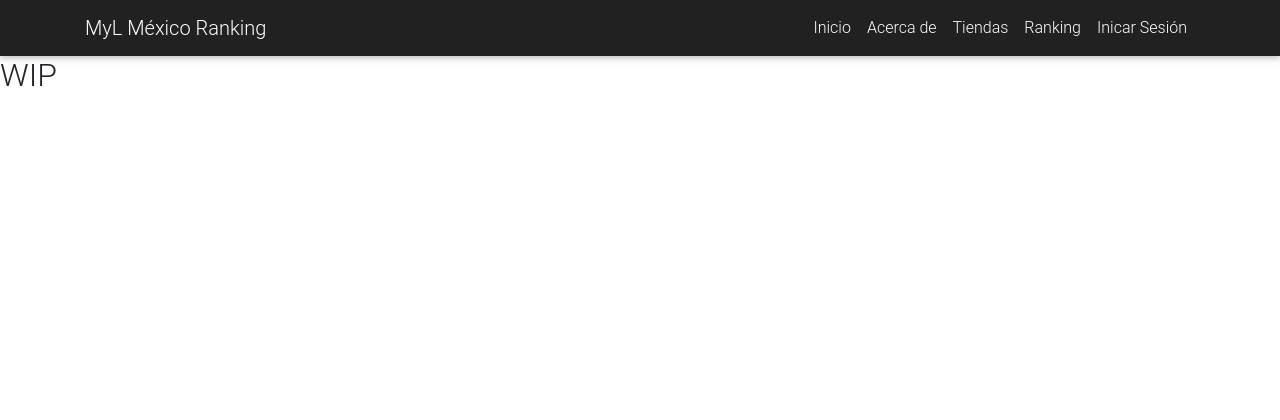
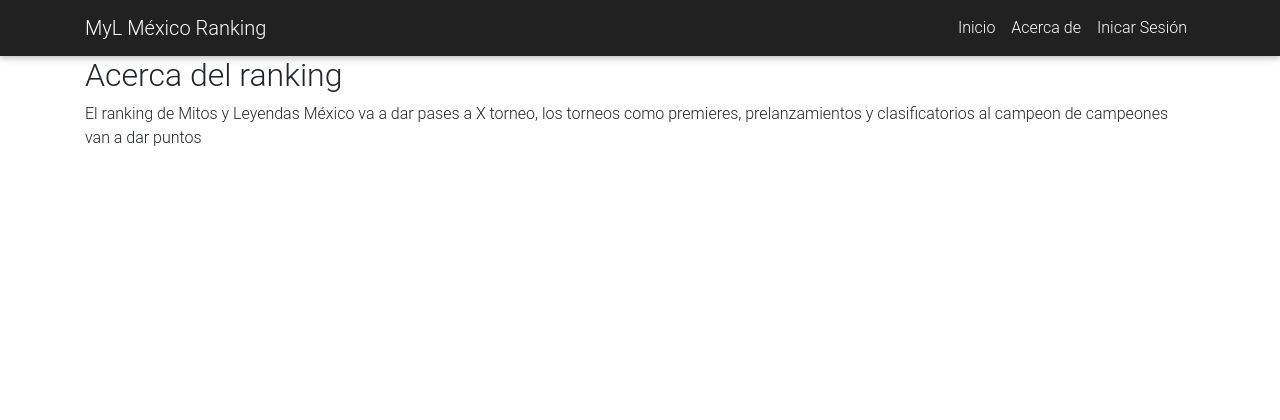
Before and after one commit to kevotovar/myl, a Django app: page /about in a window 1280 px wide. Shown: the top 420 px of the page. Run offline with Django 3.2, Linux system fonts and the light colour scheme; some libraries are stand-ins or nearby versions.

Commit message:
Comment menu links and add copy for about

```diff
--- a/templates/about.html
+++ b/templates/about.html
@@ -4,6 +4,16 @@
 
 {% block main %}
   <main>
-    <h2>WIP</h2>
+    <div class="container">
+      <div class="row">
+        <div class="col-12">
+          <h2>Acerca del ranking</h2>
+          <p>
+            El ranking de Mitos y Leyendas México va a dar pases a X torneo, los torneos como premieres,
+            prelanzamientos y clasificatorios al campeon de campeones van a dar puntos
+          </p>
+        </div>
+      </div>
+    </div>
   </main>
 {% endblock %}
--- a/templates/base.html
+++ b/templates/base.html
@@ -35,7 +35,7 @@
           <li class="nav-item">
             <a class="nav-link" href="{% url 'core:about' %}">Acerca de</a>
           </li>
-          <li class="nav-item">
+          {% comment %}<li class="nav-item">
             <a href="{% url 'shops:shop-list' %}" class="nav-link">
               Tiendas
             </a>
@@ -45,9 +45,11 @@
               Ranking
             </a>
           </li>
-            {% comment %}<a href="#" class="nav-link">
+          <li class="nav-item">
+            <a href="#" class="nav-link">
               Torneos
-            </a>{% endcomment %}
+            </a>
+          </li>{% endcomment %}
             {% if user.has_shop %}
               <li class="nav-item">
                 <a href="{% url 'tournaments:report' %}" class="nav-link">
```
